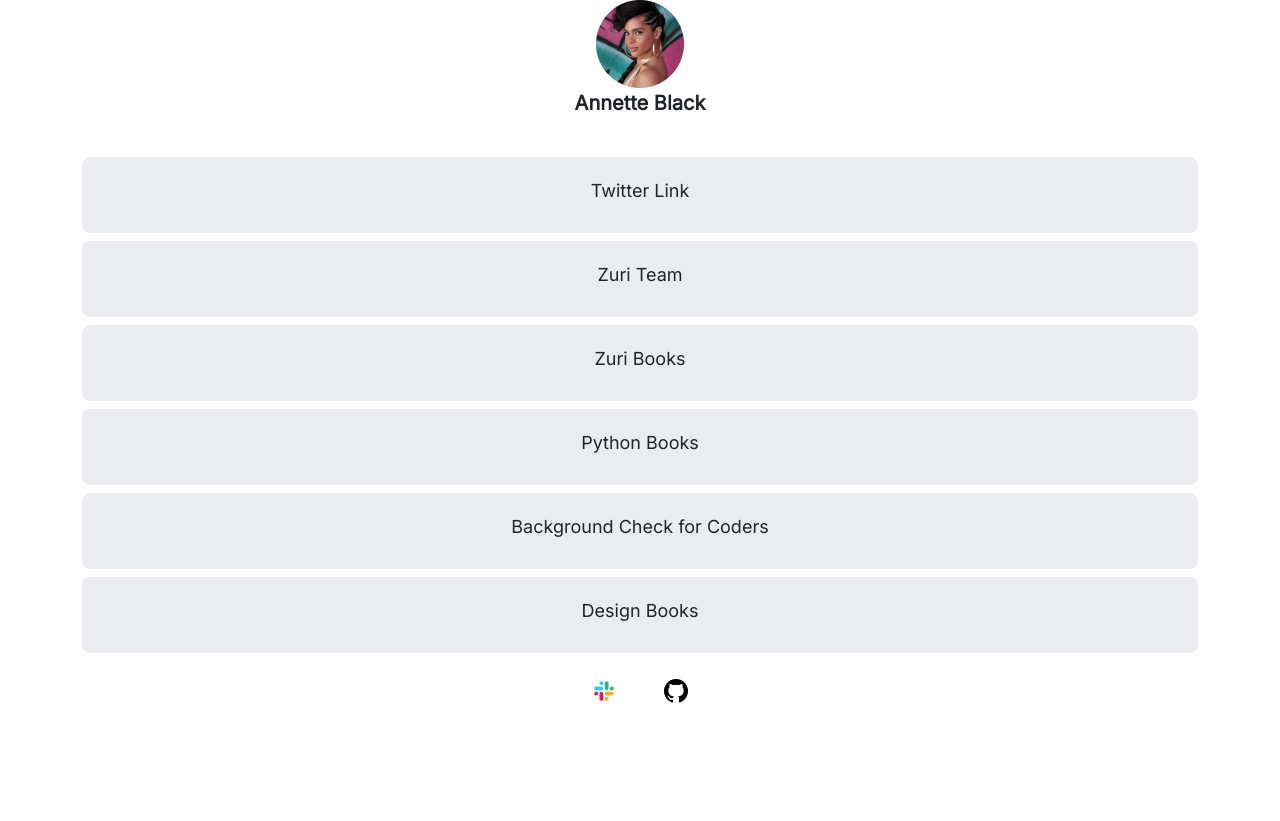
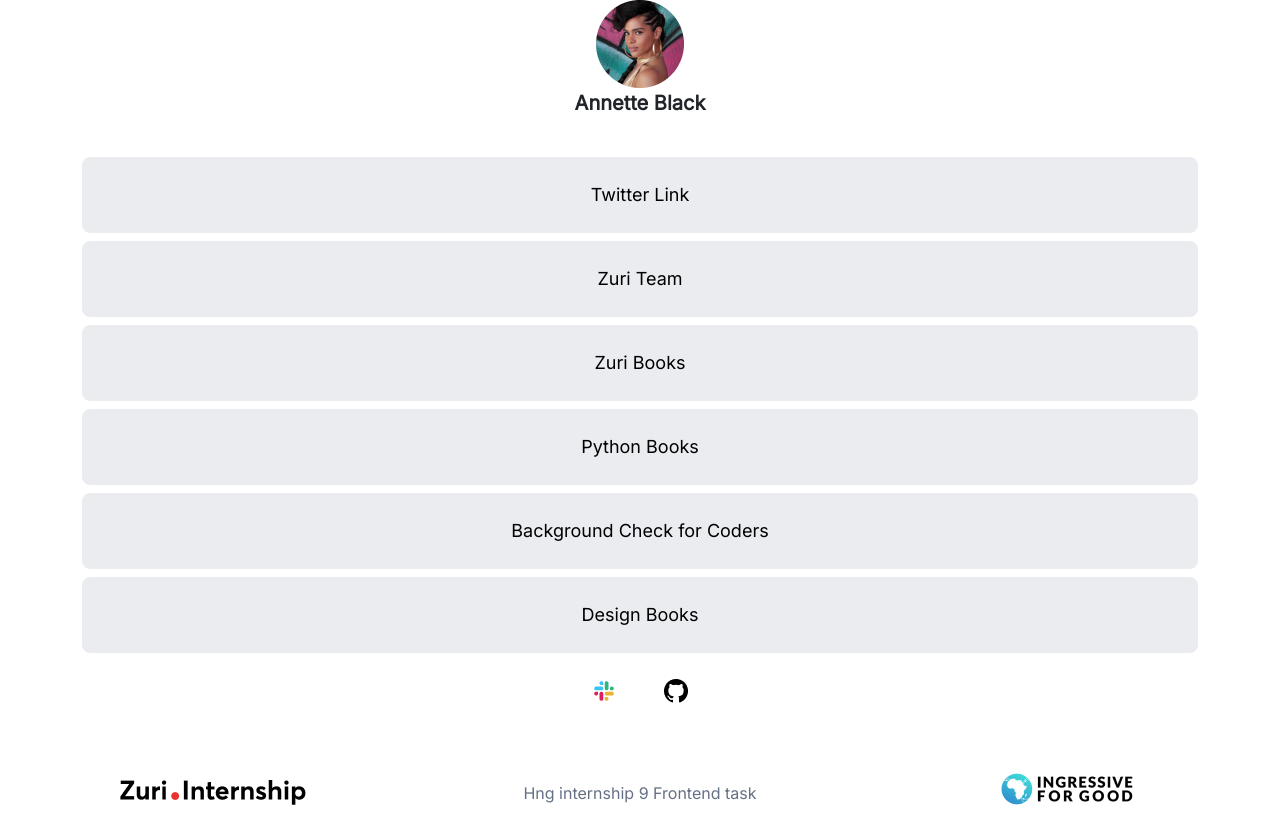
Before and after one commit to Maiqel1/hngi9-task1, a React (Create React App) app: page / in a window 1280 px wide. Before the commit the page ends 800 px from the top, so only its background shows below. Built offline with nearby package versions, Linux system fonts and the light colour scheme.

Commit message:
finishing touches,updated links, footer and header components

```diff
--- a/src/App.js
+++ b/src/App.js
@@ -1,4 +1,5 @@
 import './App.css';
+import Footer from './components/Footer';
 import Header from './components/Header';
 import Links from './components/Links';
 
@@ -8,6 +9,7 @@ function App() {
     <>
     <Header/>
     <Links/>
+    <Footer/>
     </>
   );
 }
--- /dev/null
+++ b/src/components/Footer.jsx
@@ -0,0 +1,23 @@
+import Logo from "../img/logo.png"
+import I4G from "../img/I4G.png"
+
+function Footer() {
+  return (
+    <footer className="container-fluid">
+        {/* <div className="d-flex justify-content-between">
+            <img className="img-fluid" src={Logo} alt="" />
+
+            <p>Hng internship 9 Frontend task </p>
+
+            <img className="img-fluid" src={I4G} alt="" />
+        </div> */}
+
+        <div className="row text-lg-center">
+            <div className="col-md-4"><img className="img-fluid" src={Logo} alt="" /></div>
+            <div className="col-md-4 mt-2 "><p>Hng internship 9 Frontend task </p></div>
+            <div className="col-md-4"><img className="img-fluid" src={I4G} alt="" /></div>
+        </div>
+    </footer>
+  )
+}
+export default Footer
--- a/src/components/Header.jsx
+++ b/src/components/Header.jsx
@@ -1,13 +1,20 @@
-import Image from "../img/profile__img.png"
+import Image from "../img/profile__img.png";
 
 function Header() {
   return (
     <div className="container">
-        <header className="text-center">
-            <img src={Image} alt="" />
-            <p className="headerText">Annette Black</p>
-        </header><div className="space"></div>
+      <header className="text-center">
+        <img src={Image} id="profile__img" alt="" className="img-fluid" />
+        <p className="headerText" id="twitter">
+          Annette Black
+        </p>
+
+        {/* SLACK USERNAME: MAIQEL */}
+        <div className="d-none" id="slack">SLACK USERNAME : MAIQEL</div>
+      </header>
+
+      <div className="space"></div>
     </div>
-  )
+  );
 }
-export default Header
+export default Header;
--- a/src/components/Links.jsx
+++ b/src/components/Links.jsx
@@ -1,36 +1,39 @@
-import Card from "./shared/Card"
-import Slack from "../img/slack.png"
-import Github from "../img/github.png"
+import Card from "./shared/Card";
+import Slack from "../img/slack.png";
+import Github from "../img/github.png";
 
 function Links() {
-
   const texts = [
-        {"text" : "Twitter Link"},
-        {"text" : "Zuri Team"},
-        {"text" : "Zuri Books"},
-        {"text" : "Python Books"},
-        {"text" : "Background Check for Coders"},
-        {"text" : "Design Books"}
-    ]
-
-
+    { id: "", text: "Twitter Link", href: "https://twitter.com/Maiq_el/" },
+    { id: "btn_zuri", text: "Zuri Team", href: "https://training.zuri.team/" },
+    {id: "books", text: "Zuri Books", href : "http://books.zuri.team" },
+    {id: "book__python", text: "Python Books", href : "http://books.zuri.team" },
+    {id: "pitch", text: "Background Check for Coders", href: "https://background.zuri.team" },
+    {id: "book__design", text: "Design Books", href: "https://books.zuri.team/design-rules" }
+  ];
 
   return (
     <div className="container">
-        {texts.map(text => {
+      {texts.map((text) => {
         return (
-                <Card>
-                    <h5 className="cardText">{text.text}</h5>
+          <Card key={text.id}>
+            <a href={text.href} target="_blank" className="cardText">
+              {text.text}
+            </a>
           </Card>
-            )
+        );
       })}
       <br />
       <div className="d-flex justify-content-center">
-            <div className="me-5"><img src={Slack} alt="" /></div>
-            <div><img src={Github} alt="" /></div>
+        <div className="me-5">
+          <img src={Slack} alt="" />
         </div>
-        <div className="space"></div>
+        <div>
+          <img src={Github} alt="" />
         </div>
-  )
+      </div>
+      <div className="space2"></div>
+    </div>
+  );
 }
-export default Links
+export default Links;
--- a/src/index.css
+++ b/src/index.css
@@ -1,4 +1,6 @@
 @import url('https://fonts.googleapis.com/css2?family=Inter&display=swap');
+
+
 
 .customCard{
   box-sizing: border-box;
@@ -22,7 +24,7 @@ border-radius: 8px;
 
 flex: none;
 order: 0;
-flex-grow:
+flex-grow: 1;
 }
 
 .space {
@@ -46,4 +48,25 @@ font-style: normal;
 font-weight: 500;
 font-size: 18px;
 line-height: 28px;
+text-decoration: none;
+color: black;
 }
+
+footer p {
+  font-family: 'Inter';
+font-style: normal;
+font-weight: 400;
+font-size: 16px;
+line-height: 24px;
+/* identical to box height, or 150% */
+
+color: #667085;
+}
+
+footer p:hover{
+  text-decoration: underline;
+}
+
+.space2{
+  height: 70px;
+}
```
Also changed, not shown: src/img/I4G.png (added). Lines whose indentation alone changed are shown as unchanged.
